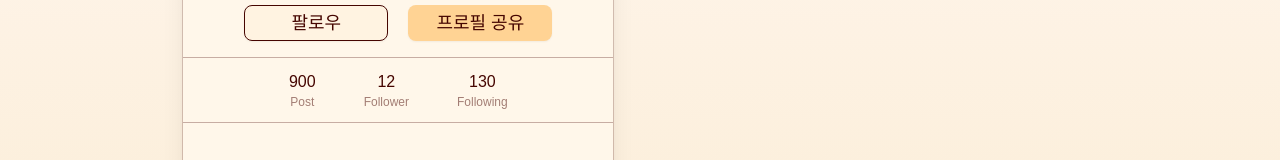
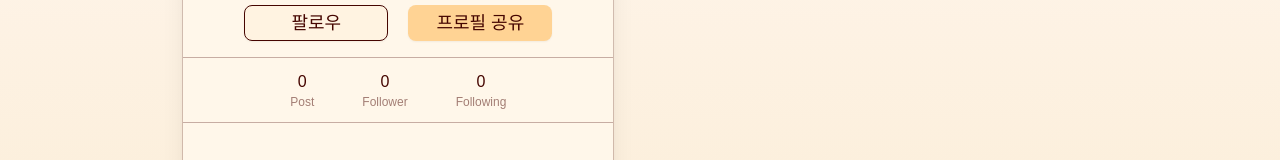
Before and after one commit to 100-hours-a-week/9_meow_fe, a React (Vite) app: page /member/1 in a window 1280 px wide. Shown: the part 221-381 px from the top of the page. Built offline with nearby package versions, Linux system fonts and the light colour scheme; no server answers; a web font is replaced by a local one.

Commit message:
fix: 프로필 기본 정보 연결 안되어있던 것 연결
- 게시글 수, 팔로워, 팔로잉 수 연결 해줌

```diff
--- a/src/components/pages/MemberPage/ProfileSummary.tsx
+++ b/src/components/pages/MemberPage/ProfileSummary.tsx
@@ -42,7 +42,11 @@ export default function ProfileSummary({ userId }: IProfileSummary) {
           프로필 공유
         </Button>
       </div>
-      <ProfileInfo postCount={900} followerCount={12} followingCount={130} />
+      <ProfileInfo
+        postCount={profileInfo?.postCount ?? 0}
+        followerCount={profileInfo?.followerCount ?? 0}
+        followingCount={profileInfo?.followingCount ?? 0}
+      />
       {/* TODO: 이벤트 추가되면 주석 풀기 */}
       {/* <ProfileTab /> */}
     </div>
```
